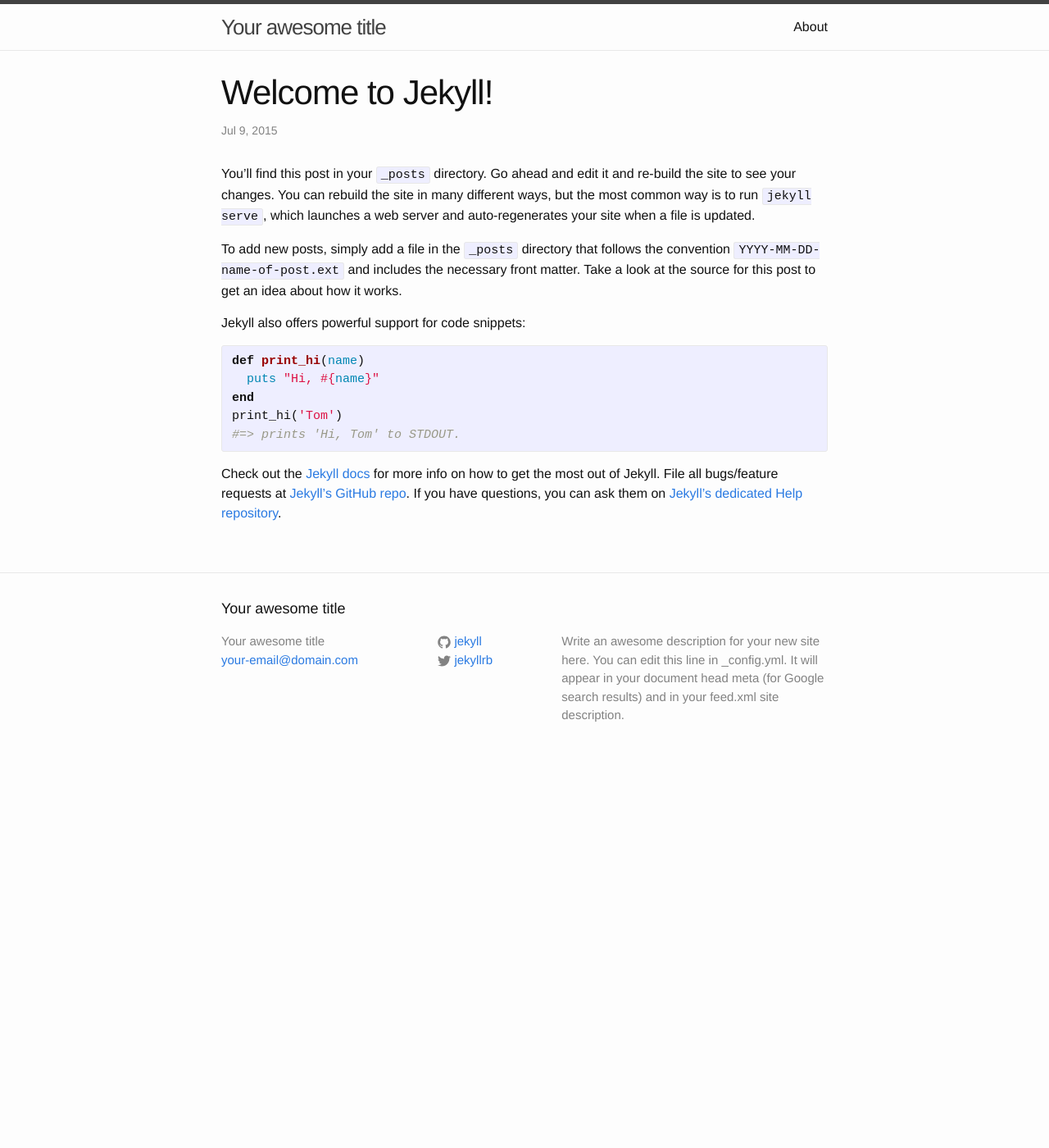
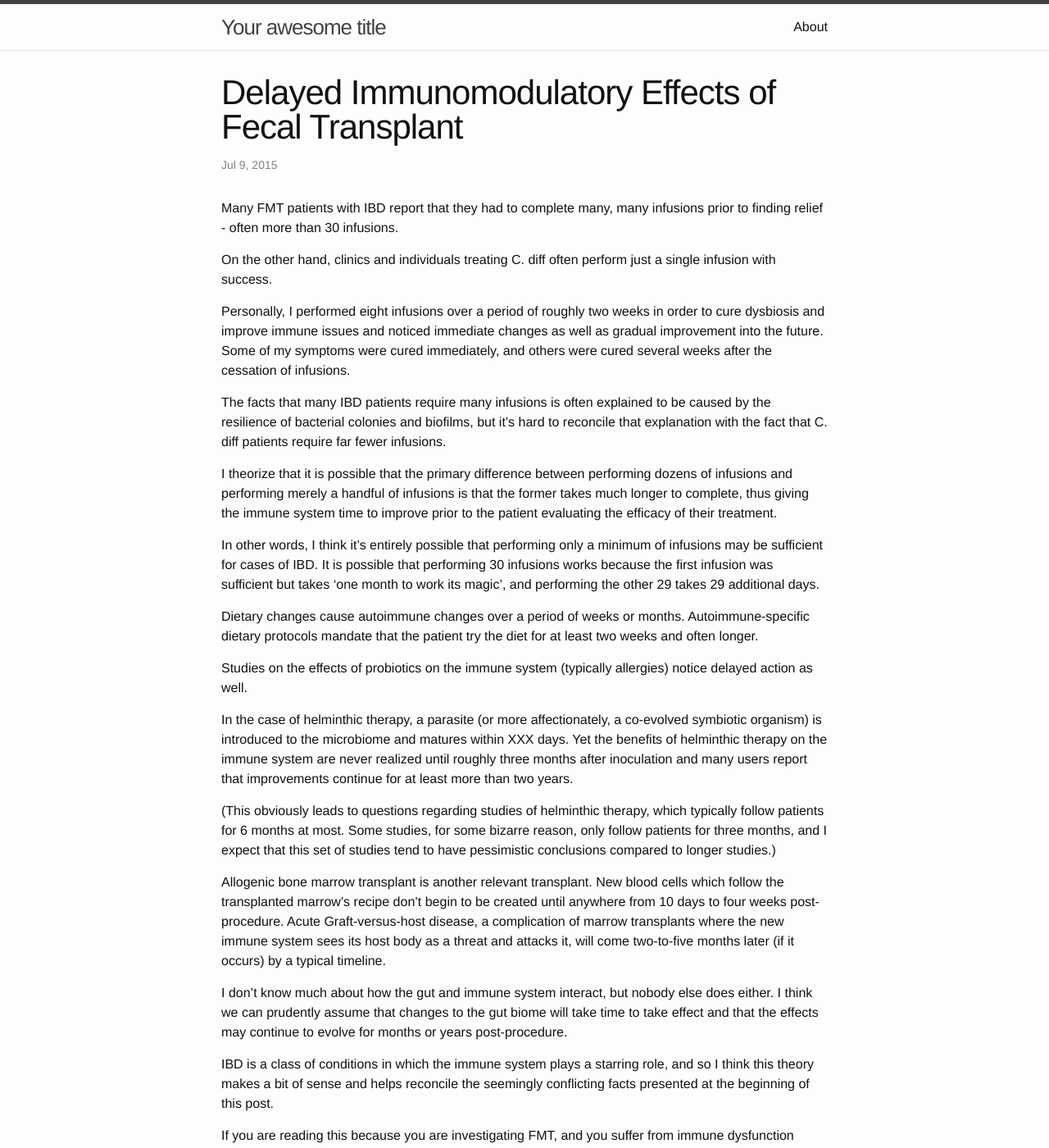
Before and after one commit to cgarvie/cgarvie.github.io, a Jekyll site: the page built from _posts/2015-07-09-welcome-to-jekyll.markdown, in a window 1280 px wide and 1400 px high. Shown: the whole window at 82% size. Built offline with Jekyll 4.4.1, drawn with Linux system fonts in a browser that asks for light colours; some of the changed text lies outside the part shown.

Commit message:
added delayed immuno effects of fmt post

```diff
--- a/_posts/2015-07-09-welcome-to-jekyll.markdown
+++ b/_posts/2015-07-09-welcome-to-jekyll.markdown
@@ -1,25 +1,35 @@
 ---
 layout: post
-title:  "Welcome to Jekyll!"
-date:   2015-07-09 08:50:59
-categories: jekyll update
+title:  "Delayed Immunomodulatory Effects of Fecal Transplant"
+date:   2015-07-09
+categories: FMT, Immunity
 ---
-You’ll find this post in your `_posts` directory. Go ahead and edit it and re-build the site to see your changes. You can rebuild the site in many different ways, but the most common way is to run `jekyll serve`, which launches a web server and auto-regenerates your site when a file is updated.
+Many FMT patients with IBD report that they had to complete many, many infusions prior to finding relief - often more than 30 infusions.
 
-To add new posts, simply add a file in the `_posts` directory that follows the convention `YYYY-MM-DD-name-of-post.ext` and includes the necessary front matter. Take a look at the source for this post to get an idea about how it works.
+On the other hand, clinics and individuals treating C. diff often perform just a single infusion with success.
 
-Jekyll also offers powerful support for code snippets:
+Personally, I performed eight infusions over a period of roughly two weeks in order to cure dysbiosis and improve immune issues and noticed immediate changes as well as gradual improvement into the future. Some of my symptoms were cured immediately, and others were cured several weeks after the cessation of infusions.
 
-{% highlight ruby %}
-def print_hi(name)
-  puts "Hi, #{name}"
-end
-print_hi('Tom')
-#=> prints 'Hi, Tom' to STDOUT.
-{% endhighlight %}
+The facts that many IBD patients require many infusions is often explained to be caused by the resilience of bacterial colonies and biofilms, but it's hard to reconcile that explanation with the fact that C. diff patients require far fewer infusions.
 
-Check out the [Jekyll docs][jekyll] for more info on how to get the most out of Jekyll. File all bugs/feature requests at [Jekyll’s GitHub repo][jekyll-gh]. If you have questions, you can ask them on [Jekyll’s dedicated Help repository][jekyll-help].
+I theorize that it is possible that the primary difference between performing dozens of infusions and performing merely a handful of infusions is that the former takes much longer to complete, thus giving the immune system time to improve prior to the patient evaluating the efficacy of their treatment.
 
-[jekyll]:      http://jekyllrb.com
-[jekyll-gh]:   https://github.com/jekyll/jekyll
-[jekyll-help]: https://github.com/jekyll/jekyll-help
+In other words, I think it's entirely possible that performing only a minimum of infusions may be sufficient for cases of IBD. It is possible that performing 30 infusions works because the first infusion was sufficient but takes 'one month to work its magic', and performing the other 29 takes 29 additional days.
+
+Dietary changes cause autoimmune changes over a period of weeks or months. Autoimmune-specific dietary protocols mandate that the patient try the diet for at least two weeks and often longer.
+
+Studies on the effects of probiotics on the immune system (typically allergies) notice delayed action as well.
+
+In the case of helminthic therapy, a parasite (or more affectionately, a co-evolved symbiotic organism) is introduced to the microbiome and matures within XXX days. Yet the benefits of helminthic therapy on the immune system are never realized until roughly three months after inoculation and many users report that improvements continue for at least more than two years.
+
+(This obviously leads to questions regarding studies of helminthic therapy, which typically follow patients for 6 months at most. Some studies, for some bizarre reason, only follow patients for three months, and I expect that this set of studies tend to have pessimistic conclusions compared to longer studies.)
+
+Allogenic bone marrow transplant is another relevant transplant. New blood cells which follow the transplanted marrow's recipe don't begin to be created until anywhere from 10 days to four weeks post-procedure. Acute Graft-versus-host disease, a complication of marrow transplants where the new immune system sees its host body as a threat and attacks it, will come two-to-five months later (if it occurs) by a typical timeline.
+
+I don't know much about how the gut and immune system interact, but nobody else does either. I think we can prudently assume that changes to the gut biome will take time to take effect and that the effects may continue to evolve for months or years post-procedure.
+
+IBD is a class of conditions in which the immune system plays a starring role, and so I think this theory makes a bit of sense and helps reconcile the seemingly conflicting facts presented at the beginning of this post.
+
+If you are reading this because you are investigating FMT, and you suffer from immune dysfunction which you believe may have been partially or fully caused by antibiotic use, ask yourself: how much time elapsed between the antibiotic use and the immune dysfunction?
+
+Biome changes likely take a very long time to propagate.
```
